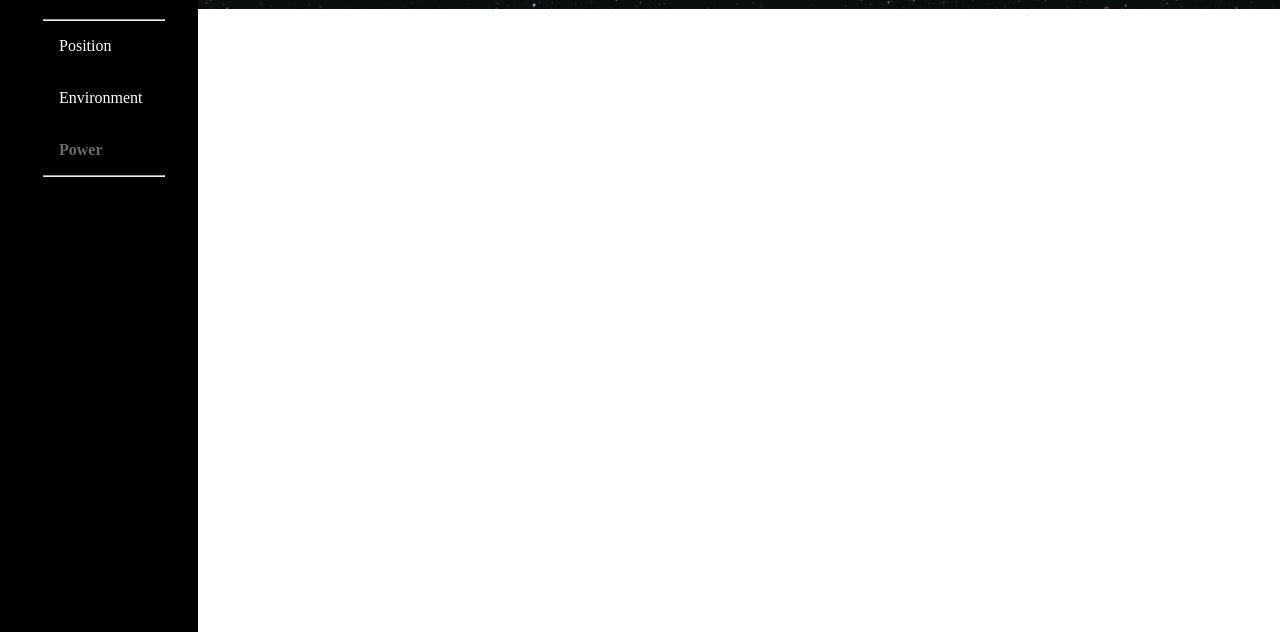
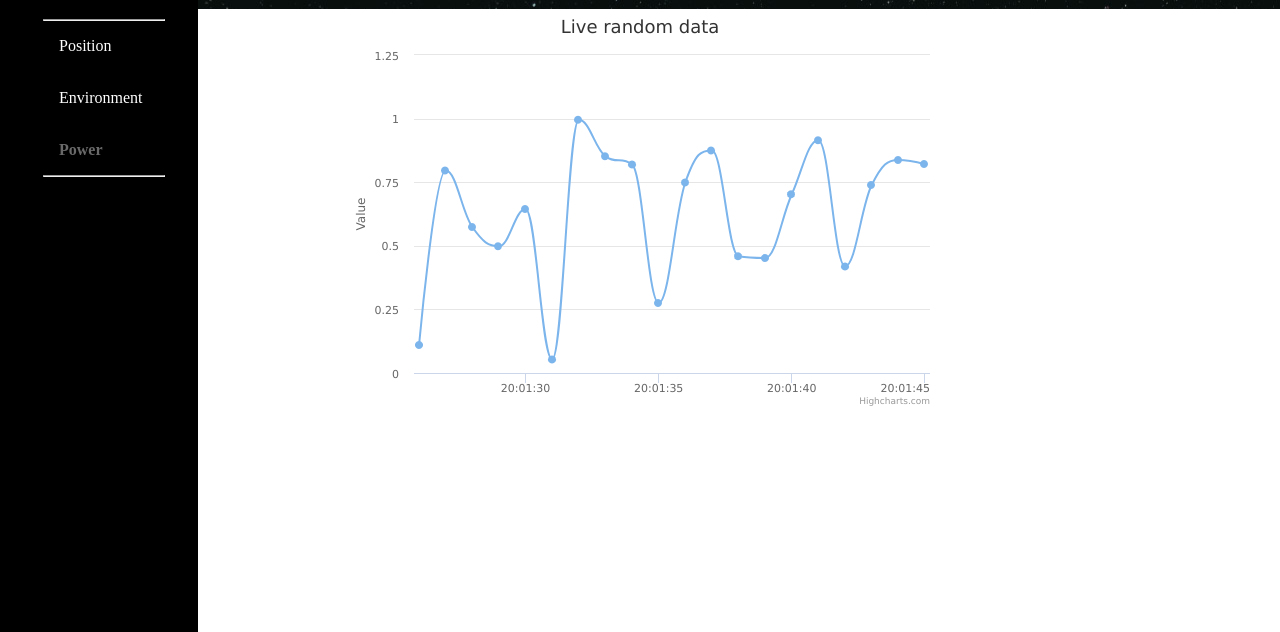
Before and after one commit to jls317/Project-Iris, a plain HTML site: page UX/public_html/power.html in a window 1280 px wide. Shown: the part 168-800 px from the top of the page. Drawn offline with nearby package versions, Linux system fonts and the light colour scheme.

Commit message:
live data example

```diff
--- /dev/null
+++ b/UX/public_html/dynamic_data_example.js
@@ -0,0 +1,76 @@
+$(function () {
+    $(document).ready(function () {
+        Highcharts.setOptions({
+            global: {
+                useUTC: false
+            }
+        });
+
+        Highcharts.chart('container', {
+            chart: {
+                type: 'spline',
+                animation: Highcharts.svg, // don't animate in old IE
+                marginRight: 10,
+                events: {
+                    load: function () {
+
+                        // set up the updating of the chart each second
+                        var series = this.series[0];
+                        setInterval(function () {
+                            var x = (new Date()).getTime(), // current time
+                                y = Math.random();
+                            series.addPoint([x, y], true, true);
+                        }, 1000);
+                    }
+                }
+            },
+            title: {
+                text: 'Live random data'
+            },
+            xAxis: {
+                type: 'datetime',
+                tickPixelInterval: 150
+            },
+            yAxis: {
+                title: {
+                    text: 'Value'
+                },
+                plotLines: [{
+                    value: 0,
+                    width: 1,
+                    color: '#808080'
+                }]
+            },
+            tooltip: {
+                formatter: function () {
+                    return '<b>' + this.series.name + '</b><br/>' +
+                        Highcharts.dateFormat('%Y-%m-%d %H:%M:%S', this.x) + '<br/>' +
+                        Highcharts.numberFormat(this.y, 2);
+                }
+            },
+            legend: {
+                enabled: false
+            },
+            exporting: {
+                enabled: false
+            },
+            series: [{
+                name: 'Random data',
+                data: (function () {
+                    // generate an array of random data
+                    var data = [],
+                        time = (new Date()).getTime(),
+                        i;
+
+                    for (i = -19; i <= 0; i += 1) {
+                        data.push({
+                            x: time + i * 1000,
+                            y: Math.random()
+                        });
+                    }
+                    return data;
+                }())
+            }]
+        });
+    });
+});
--- a/UX/public_html/power.html
+++ b/UX/public_html/power.html
@@ -10,6 +10,11 @@ created by Jeffrey Stewart
         <meta charset="UTF-8">
         <meta name="viewport" content="width=device-width, initial-scale=1.0">
     </head>
+
+    <script type="text/javascript" src="https://ajax.googleapis.com/ajax/libs/jquery/1.8.2/jquery.min.js"></script>
+    <script type="text/javascript" src="dynamic_data_example.js"></script>
+
+
     <body>
         <div id="site">
             <br>
@@ -48,4 +53,11 @@ created by Jeffrey Stewart
         </div>
         <script src="myscript.js"></script>
     </body>
+
+<script src="https://code.highcharts.com/highcharts.js"></script>
+    <script src="https://code.highcharts.com/modules/exporting.js"></script>
+
+    <div id="container" style="min-width: 310px; height: 400px; max-width: 600px; margin: 0 auto"></div>
+
+
 </html>
```
